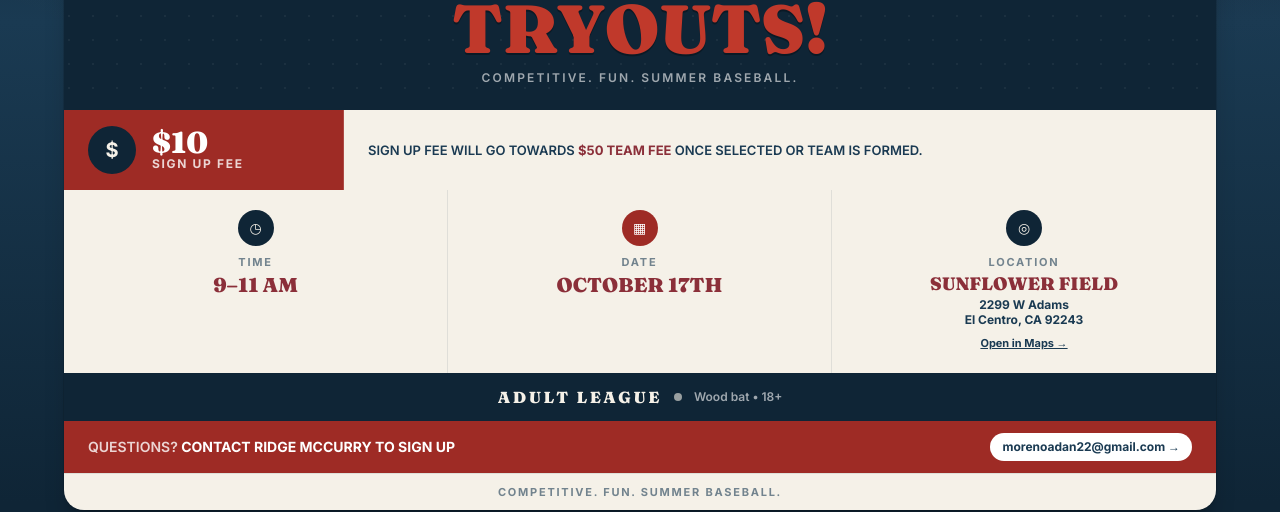
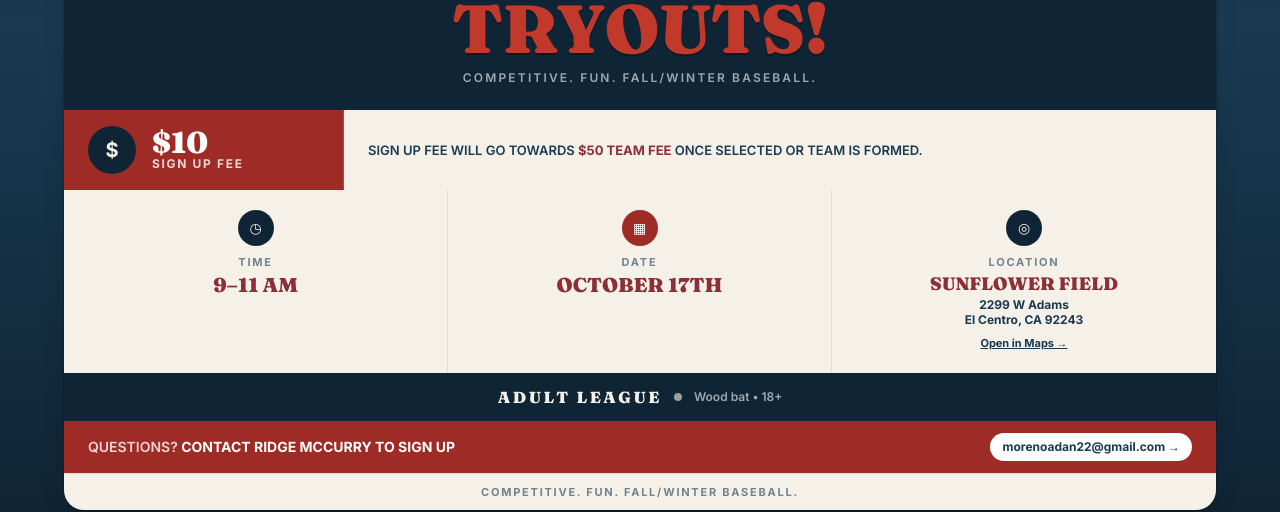
Before and after one commit to morenoadan22/ivabl, a React (Vite) app: page /tryouts in a window 1280 px wide. Shown: the part 298-810 px from the top of the page. Built offline with nearby package versions, Linux system fonts and the light colour scheme.

Commit message:
ignore private docs, update summer to fall/winter

```diff
--- a/src/pages/Tryouts.jsx
+++ b/src/pages/Tryouts.jsx
@@ -58,7 +58,7 @@ export default function Tryouts() {
               <span className="block text-cream text-[36px] sm:text-[56px] tracking-wide">BASEBALL</span>
               <span className="block text-[#c0392b] text-[44px] sm:text-[68px] -mt-1 sm:-mt-2 drop-shadow-[0_2px_0_rgba(0,0,0,0.3)]">TRYOUTS!</span>
             </h1>
-            <p className="text-white/60 text-xs tracking-[0.18em] font-semibold mt-2">COMPETITIVE. FUN. SUMMER BASEBALL.</p>
+            <p className="text-white/60 text-xs tracking-[0.18em] font-semibold mt-2">COMPETITIVE. FUN. FALL/WINTER BASEBALL.</p>
           </div>
         </div>
 
@@ -116,7 +116,7 @@ export default function Tryouts() {
           </a>
         </div>
         <div className="bg-cream px-6 py-2.5 flex items-center justify-center gap-2 border-t border-navy/10">
-          <span className="text-[11px] font-black tracking-[0.16em] text-navy/60">COMPETITIVE. FUN. SUMMER BASEBALL.</span>
+          <span className="text-[11px] font-black tracking-[0.16em] text-navy/60">COMPETITIVE. FUN. FALL/WINTER BASEBALL.</span>
         </div>
       </div>
 
```
Also changed, not shown: 1 other file (tests, documents, lock files or other folders).
